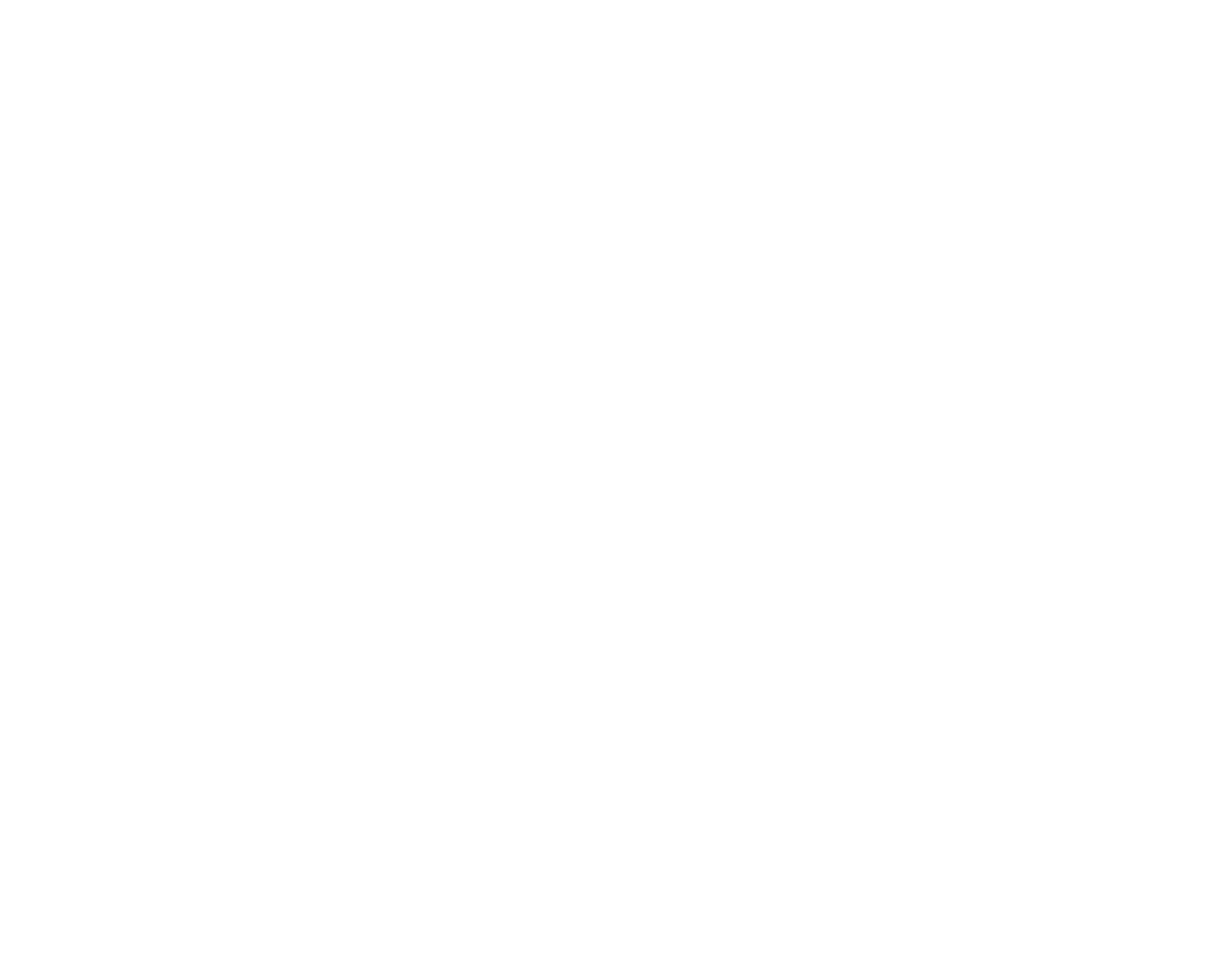
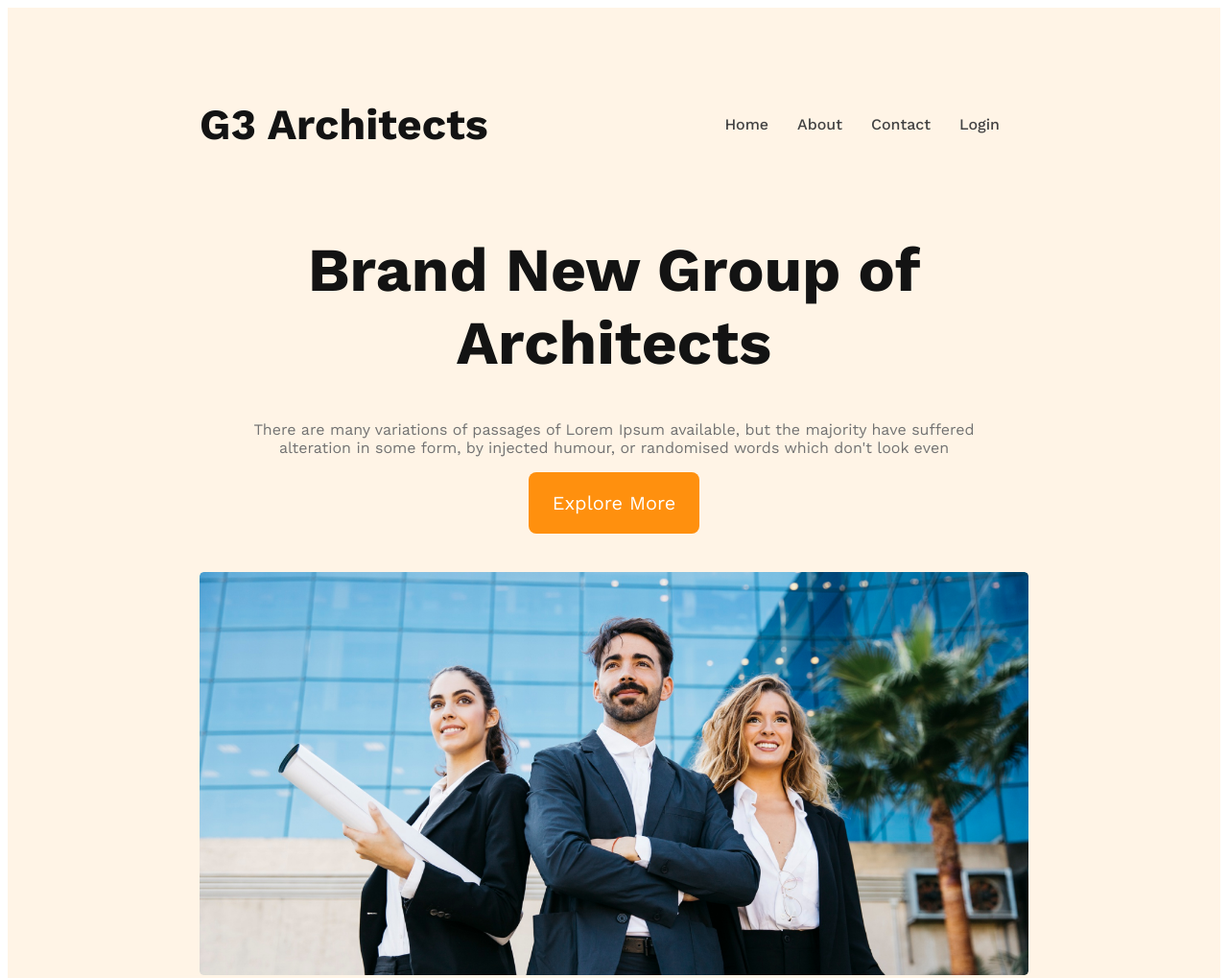
Before and after one commit to Alamin76-sudo/Web-day9-g3-architects, a plain HTML site: page index.html in a window 1280 px wide. Shown: the top 1019 px of the page at 96% size. Before the commit the page ends 800 px from the top, so only its background shows below. Drawn offline with nearby package versions, Linux system fonts and the light colour scheme.

Commit message:
finished the header section

```diff
--- a/index.html
+++ b/index.html
@@ -1,12 +1,47 @@
 <!DOCTYPE html>
 <html lang="en">
+
 <head>
     <meta charset="UTF-8">
     <meta name="viewport" content="width=device-width, initial-scale=1.0">
     <title>G3- Architects</title>
     <link rel="stylesheet" href="styles/style.css">
 </head>
+
 <body>
+    <header>
+        <nav>
+            <h3 class="nav-title">G3 Architects</h3>
+            <ul>
+                <li><a href="">Home</a></li>
+                <li><a href="">About</a></li>
+                <li><a href="">Contact</a></li>
+                <li><a href="">Login</a></li>
+            </ul>
+        </nav>
 
+        <div class="banner">
+           <div class="banner-content">
+            <h1 class="banner-title">Brand New
+                Group of Architects </h1>
+
+            <p class="banner-description">There are many variations of passages of Lorem Ipsum available, but the
+                majority have suffered alteration in some form, by injected humour, or randomised words which don't look
+                even</p>
+
+            <button class="btn-primary">Explore More</button>
+           </div>
+            <img src="images/banner.png" alt="">
+
+
+        </div>
+    </header>
+    <main>
+
+    </main>
+    <footer>
+
+    </footer>
 </body>
+
 </html>
--- a/styles/style.css
+++ b/styles/style.css
@@ -0,0 +1,95 @@
+/* Work sans font from google fonts */
+@import url('https://fonts.googleapis.com/css2?family=Work+Sans:wght@400;500;600;700;800;900&display=swap');
+/* Shared Styles */
+*{
+    font-family: 'Work Sans', sans-serif;
+}
+
+.btn-primary{
+  border-radius: 8px;
+  background: #FF900E;
+  padding: 20px 25px;
+  border: 0;
+  color: #fff;
+  font-size: 1.25rem;
+  cursor: pointer;
+}
+
+/* Header Styles */
+header{
+    background-color: rgba(255, 144, 14, 0.10);
+    padding: 50px 200px;
+}
+
+nav{
+    display: flex;
+    justify-content: space-between;
+    align-items: center;
+}
+.nav-title{
+    font-size: 2.8rem;
+    font-weight: 700;
+    color: #131313;
+}
+nav > ul{
+    display: flex;
+}
+
+nav li{
+    list-style-type: none;
+    margin-right: 30px;
+    font-weight: 500;
+    font-size: 1rem;
+}
+
+  nav li a{
+    text-decoration: none;
+    color: #424242;
+  }
+
+  /* banner styles */
+
+  .banner-content{
+    max-width: 800px;
+    text-align: center;
+    margin: 0 auto;
+  }
+
+  .banner-title{
+    font-size:4rem ;
+    color: #131313;
+    font-weight: 700;
+  }
+  .banner-description{
+    color: #727272;
+  }
+
+  .banner img{
+    margin-top: 40px;
+    width: 100%;
+  }
+
+
+  /* Responsive media queries */
+  /* Mobile Devices */
+  @media screen and (max-width: 576px) {
+    header{
+      padding: 20px;
+    }
+    nav{
+      flex-direction: column;
+    }
+  }
+
+  /* Tab;et or medium devices */
+
+  @media screen and (min-width: 576px) and (max-width: 960px) {
+    header{
+      padding: 50px;
+    }
+
+    nav{
+      flex-direction: column;
+    }
+
+  }
```
